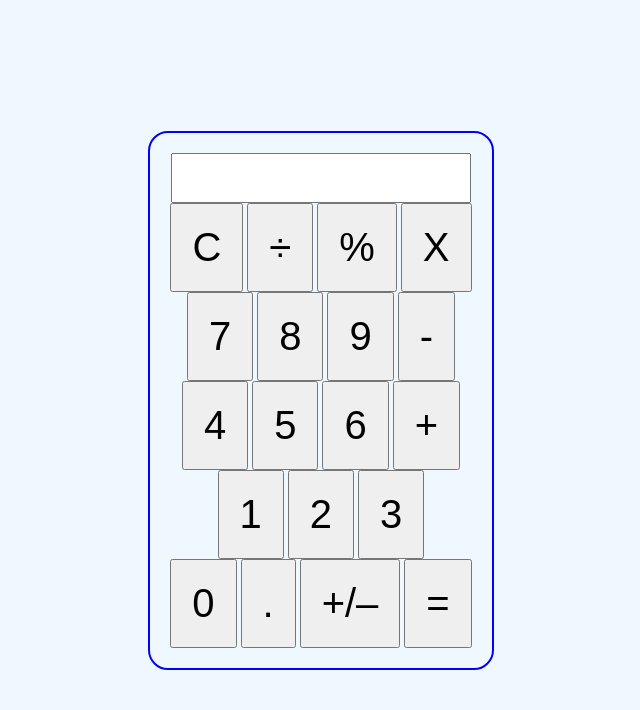
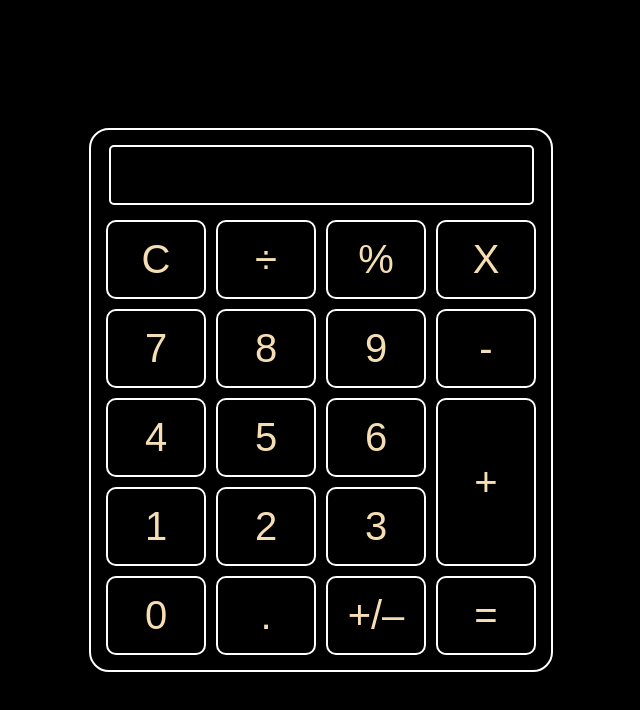
Before and after one commit to Rajat-web-server/Calcy, a plain HTML site: page index.html in a window 1280 px wide. Shown: the whole page, without its empty margins (319-959 px from the left). Drawn offline with Linux system fonts and the light colour scheme.

Commit message:
outline of calcy completed

```diff
--- a/index.html
+++ b/index.html
@@ -15,42 +15,42 @@
     <button onclick="calculate()">calculate</button> -->
 
     <div class="container">
-        <div class="con">
+
             <div class="display">
-            <input type="text" id="display">
+                <input type="text" id="display" readonly>
             </div>
-        <div class="firstRow">
+
+            <div class="buttons">
+
                 <button>C</button>
                 <button>÷</button>
                 <button>%</button>
                 <button>X</button>
-        </div>
-        <div class="secondRow">
+
+
                 <button>7</button>
                 <button>8</button>
                 <button>9</button>
                 <button>-</button>
-        </div>
-        <div class="thirdRow">
+
+
                 <button>4</button>
                 <button>5</button>
                 <button>6</button>
-            <button>+</button>
-        </div>
-        <div class="fourthRow">
+                <button class="itemAdd">+</button>
+
+
                 <button>1</button>
                 <button>2</button>
                 <button>3</button>
-        </div>
-        <div class="fifthRow">
+
+
                 <button>0</button>
                 <button>.</button>
                 <button>+/–</button>
                 <button>=</button>
+
             </div>
-        </div>
-
-
     </div>
 
 
--- a/style.css
+++ b/style.css
@@ -1,41 +1,54 @@
-*{
+* {
     padding: 0;
     margin: 0;
     box-sizing: border-box;
 }
 
-body{
-    background-color: rgb(205, 178, 178);
-    text-align: center;
+body {
+    background-color: rgb(0, 0, 0);
+    display: flex;
+    justify-content: center;
+    align-items: center;
+    height: 100vh;
 }
 
 
-.container{
-    background-color: aliceblue;
+
+.container {
     display: flex;
     flex-direction: column;
+    justify-content: center;
     align-items: center;
-    justify-content: center;
-    height: 800px;
-    /* padding: 500px; */
-}
-.con{
-    border: 2px solid blue;
-    padding: 20px;
+    border: 2px solid rgb(255, 255, 255);
+    padding: 15px;
+    gap: 15px;
     border-radius: 20px;
+
 }
 
-button{
+button {
     font-size: 40px;
-    padding: 20px;
+    padding: 15px;
+    border-radius: 10px;
+    background-color: black;
+    color: wheat;
+    border: 2px solid white;
 }
 
-#display{
-    width: 300px;
-    height: 50px;
+.buttons {
+    display: grid;
+    grid-template-columns: 100px 100px 100px 100px;
+    gap: 10px;
+}
 
+#display {
+    width: 425px;
+    height: 60px;
+    border: 2px solid rgb(255, 255, 255);
+    background-color: black;
+    border-radius: 5px ;
 }
-.con{
-    display: grid;
-
+.buttons > .itemAdd{
+    grid-column: 4;
+    grid-row: 3/5;
 }
```
Lines whose indentation alone changed are shown as unchanged.
